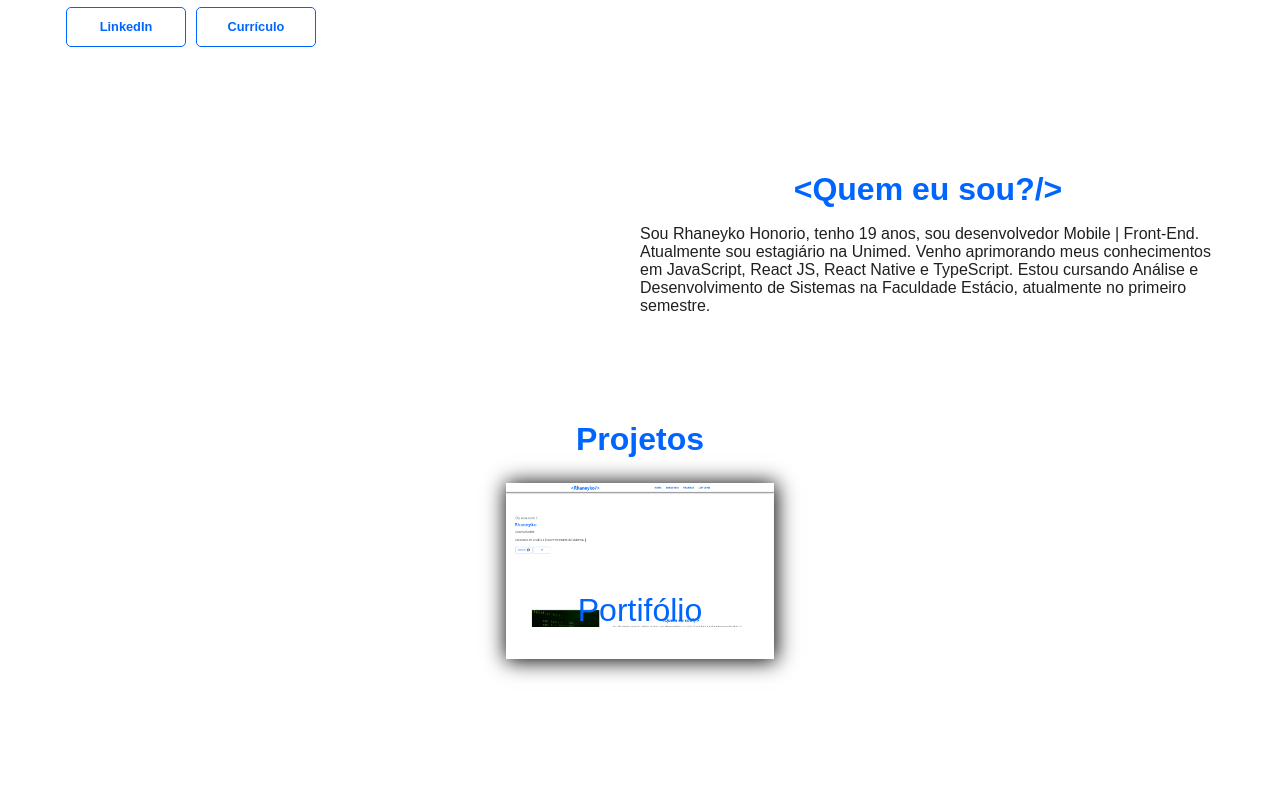
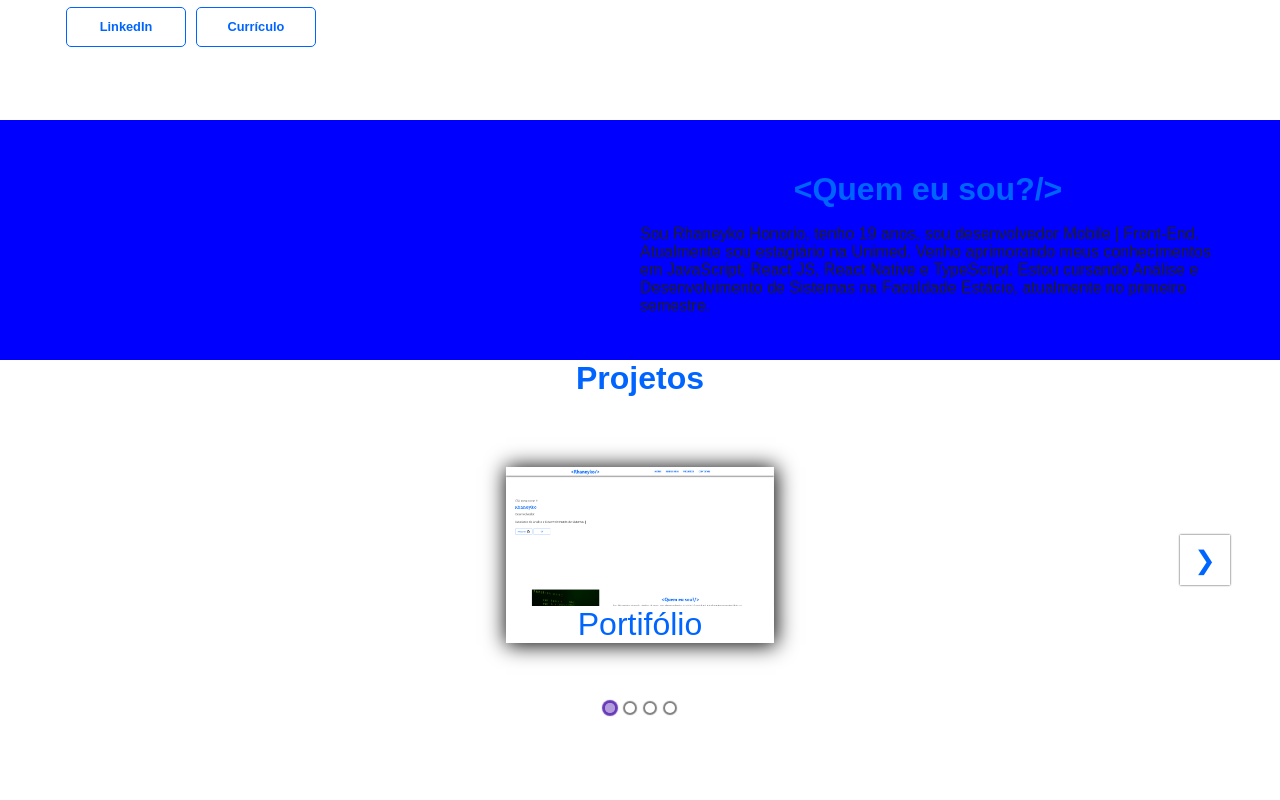
Before and after one commit to rhaneyko/rhaneyko-portfolio, a React (Create React App) app: page / in a window 1280 px wide. Shown: the part 280-1080 px from the top of the page. Built offline with nearby package versions, Linux system fonts and the light colour scheme; a web font is replaced by a local one.

Commit message:
React App

```diff
--- a/src/components/CardsProjects/styles.ts
+++ b/src/components/CardsProjects/styles.ts
@@ -2,9 +2,6 @@ import styled from 'styled-components';
 
 export const Container = styled.div`
     display: flex;
-
-    justify-content: center;
-    align-items: center;
 `;
 
 export const CardProject = styled.div`
@@ -16,10 +13,8 @@ export const CardProject = styled.div`
 
     align-items: center;
 
-    position: static;
-
-    line-height: 1rem;
-
+    margin-top: 30px;
+    margin-bottom: 40px;
     padding: 0;
 
     box-shadow: rgba(0, 0, 0, 2)  1px 1px 20px 1px;
@@ -31,17 +26,18 @@ export const CardProject = styled.div`
     &:hover {
         box-shadow: rgba(0, 0, 0, 0.1) 0px 4px 12px;
 
-        height: 30vh;
+        height: 40vh;
 
         .transition { transition: .3s cubic-bezier(.3, 0, 0, 1.3) }
 
         .buttonsHover{
             display: inline;
+            margin-top: 5rem;
 
-            margin-top: 3%;
+
 
             @media (max-width: 768px) {
-                margin-top: 15%;
+                margin-top: 5%;
             }
         }
         .projectDescription{
@@ -52,7 +48,6 @@ export const CardProject = styled.div`
     @media (max-width: 768px) {
         width:  80vw;
         height: 22vh;
-        margin-top: -10%;
 
         :hover{
           height: 28vh;
@@ -71,11 +66,7 @@ export const Image = styled.img`
 `;
 
 export const ProjectName = styled.p`
-   position: absolute;
    z-index: 9999;
-
-   margin-top: 9.3%;
-
    font-size: 2rem;
 
    color: ${props => props.theme.colors.title};
@@ -83,7 +74,6 @@ export const ProjectName = styled.p`
     @media (max-width: 768px) {
         font-size: 1.5rem;
 
-        margin-top: 38%;
     }
 `;
 
@@ -93,8 +83,7 @@ export const ProjectDescription = styled.p`
 
    z-index: 9999;
 
-   margin: 10% 3%;
-
+   margin: 2%;
    font-size: 1rem;
    line-height: 1.4rem;
 
@@ -104,8 +93,6 @@ export const ProjectDescription = styled.p`
         display: none;
 
         font-size: 0.9rem;
-
-        margin-top: 10%;
    }
 `;
 
@@ -116,10 +103,11 @@ export const Buttons = styled.div`
     position: absolute;
     z-index: 9999;
 
+
     @media(max-width: 768px) {
         display: inline;
+        margin-top: 5%;
 
-        margin-top: 15%;
     }
 `;
 
--- a/src/screens/AboutPage/styles.ts
+++ b/src/screens/AboutPage/styles.ts
@@ -7,8 +7,12 @@ export const Container = styled.div`
 
     align-items: center;
 
+    background-color: blue;
+
+
     @media (max-width: 768px) {
         flex-direction: column;
+
     }
 `;
 
@@ -33,6 +37,8 @@ export const About = styled.div`
         width: 100vw;
         height: 30vh;
         padding: 10px;
+        margin-left: 25%;
+
     }
 `;
 
--- /dev/null
+++ b/src/screens/ProjectsPage/index.jsx
@@ -0,0 +1,42 @@
+import React from 'react'
+import Carousel from 'react-elastic-carousel';
+import CardsProjects from '../../components/CardsProjects';
+import {
+    Container,
+    Title,
+     } from './styles'
+
+const ProjectsPage = () => {
+
+
+
+  return (
+    <Container id='projects'>
+        <Title>Projetos</Title>
+        <Carousel
+          breakPoints={
+            [
+              { width: 1, itemsToShow: 1, itemsToScroll: 1 },
+              { width: 550, itemsToShow: 1, itemsToScroll: 1 },
+              { width: 768, itemsToShow: 1, itemsToScroll: 1 },
+              { width: 1200, itemsToShow: 2, itemsToScroll: 2 },
+              { width: 1600, itemsToShow: 2, itemsToScroll: 2 },
+            ]
+          }
+          showArrows={true}
+          itemsToShow={2}
+          itemsToScroll={2}
+          style={{
+            height: 350,
+            marginTop: 20,
+            paddingTop: 20,
+          }}>
+          <CardsProjects/>
+          <CardsProjects/>
+          <CardsProjects/>
+          <CardsProjects/>
+        </Carousel>
+    </Container>
+  )
+}
+export default ProjectsPage;
--- a/src/screens/ProjectsPage/index.tsx
+++ /dev/null
@@ -1,17 +0,0 @@
-import React from 'react'
-import CardsProjects from '../../components/CardsProjects';
-import {
-    Container,
-    Title,
-     } from './styles'
-
-const ProjectsPage: React.FC = () => {
-
-  return (
-    <Container id='projects'>
-        <Title>Projetos</Title>
-        <CardsProjects/>
-    </Container>
-  )
-}
-export default ProjectsPage;
--- a/src/screens/ProjectsPage/styles.ts
+++ b/src/screens/ProjectsPage/styles.ts
@@ -4,19 +4,41 @@ export const Container = styled.div`
     display: flex;
     flex-direction: column;
 
-    height: 45vh;
+    height: 50vh;
 
     align-items: center;
     justify-content: center;
+    @media (max-width: 768px) {
+        width: 125vw;
+        height: 60vh;
 
+        margin-top: 20px;
+    }
+
+  .rec.rec-arrow {
+    margin: 50px;
+    border-radius: 0;
+    border: none;
+
+    color: #0065FF;
+    background-color: #FFFFFF;
+    :hover {
+        border-radius: 50%;
+    }
+    :disabled {
+    visibility: hidden;
+   }
     @media (max-width: 768px) {
-        height: 40vh;
+        margin: 0px;
+
     }
+}
+
+
 `;
 
 export const Title = styled.h1`
     font-size: 2rem;
     color: ${props => props.theme.colors.title};
 
-    margin-bottom: 2%;
 `;
```
Also changed, not shown: 1 other file (tests, documents, lock files or other folders).
